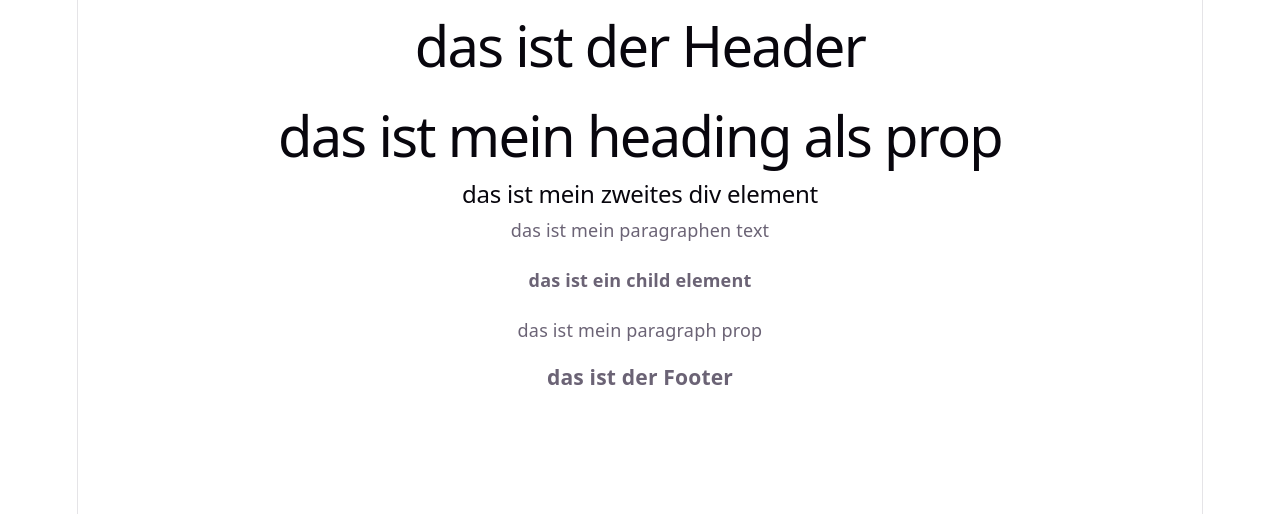
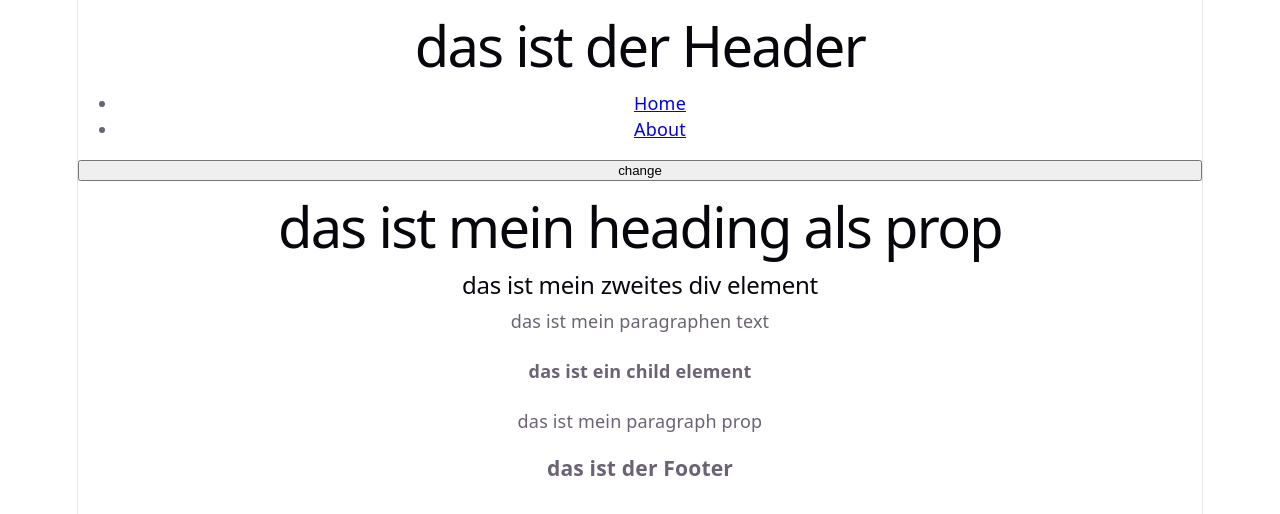
Before and after one commit to pewobox79/itzbund_react_js_woche3, a React (Vite) app in the folder react-basic/: page / in a window 1280 px wide. Shown: the top 514 px of the page. Built offline with nearby package versions, Linux system fonts and the light colour scheme.

Commit message:
usestate

```diff
--- a/react-basic/package.json
+++ b/react-basic/package.json
@@ -3,6 +3,8 @@
   "private": true,
   "version": "0.0.0",
   "keywords": ["javascript", "react", "dom"],
+  "author": "peter wolf",
+  "license": "MIT",
   "type": "module",
   "scripts": {
     "dev": "vite",
--- a/react-basic/src/App.jsx
+++ b/react-basic/src/App.jsx
@@ -2,7 +2,7 @@ import './App.css'
 import Homepage from './pages/Homepage'
 
 export default function App() {
-
+  console.log("App rendered")
   // => App.jsx ist repräsentativ für den späteren Router
   return <Homepage/>
 }
--- a/react-basic/src/components/Header.jsx
+++ b/react-basic/src/components/Header.jsx
@@ -1,8 +1,11 @@
+import Navigation from "./Navigation/Navigation"
+import { memo } from "react"
 const Header = () => {
-
+    console.log("header rendered")
     return <header>
         <h1>das ist der Header</h1>
+        <Navigation/>
     </header>
 }
 
-export default Header
+export default memo(Header)
--- a/react-basic/src/components/Heading.jsx
+++ b/react-basic/src/components/Heading.jsx
@@ -1,8 +1,8 @@
 import Paragraph from "./Paragraph"
 
 const Heading = (props) => {
+    console.log("heading rendered")
     // => props entspricht immer einem
-    console.log("props in heading", props)
     // => falls props {} dann auf Keys prüfen und länge abfragen == early return
     if (Object.keys(props).length === 0) return
 
--- /dev/null
+++ b/react-basic/src/components/Navigation/NavItem.jsx
@@ -0,0 +1,22 @@
+import { useState } from "react"
+
+const NavItem = ({uid, label, href}) => {
+
+    console.log("element rendered", uid)
+    const [fontChange, setFontChange] = useState(false)
+
+    function handleFontChange() {
+        setFontChange(!fontChange)
+        console.log("innerhalb der function", fontChange)
+
+    }
+
+    console.log("ausserhalb der funktion", fontChange)
+    return <li onClick={handleFontChange}>
+        <a
+            href={href}
+            style={{ fontWeight: fontChange ? "bold" : "" }}>{label}</a>
+    </li>
+}
+
+export default NavItem
--- /dev/null
+++ b/react-basic/src/components/Navigation/Navigation.jsx
@@ -0,0 +1,18 @@
+import { navData } from "../../static/navData"
+import NavItem from "./NavItem"
+
+const Navigation = () => {
+
+    const ListElements = navData.map((item) => {
+        return <NavItem
+        key={`nav_list_item_${item.uid}`}
+        {...item}/>
+    })
+    return <nav>
+        <ul>
+            {ListElements}
+        </ul>
+    </nav>
+}
+
+export default Navigation
--- a/react-basic/src/components/Paragraph.jsx
+++ b/react-basic/src/components/Paragraph.jsx
@@ -1,5 +1,5 @@
 export default function Paragraph(props){
-
+    console.log("paragraph rendered")
     const {text} = props
     return <p>{text}</p>
 }
--- a/react-basic/src/layouts/MainLayout.jsx
+++ b/react-basic/src/layouts/MainLayout.jsx
@@ -1,9 +1,16 @@
+import { useState } from "react"
 import Footer from "../components/Footer"
 import Header from "../components/Header"
 
 const MainLayout = ({children}) => {
+
+    console.log("mainlayout rendered")
+    const [changed, setChanged] = useState(false)
+
+    console.log("changed", changed)
     return <>
-        <Header />
+        <Header changed={changed}/>
+        <button onClick={()=> setChanged(!changed)}>change</button>
         <main>
             {children}
         </main>
--- a/react-basic/src/pages/Homepage.jsx
+++ b/react-basic/src/pages/Homepage.jsx
@@ -2,6 +2,7 @@ import Heading from "../components/Heading"
 import Paragraph from "../components/Paragraph"
 
 const Homepage = () => {
+    console.log("homepage rendered")
     return <>
         <div>
             <Heading
--- /dev/null
+++ b/react-basic/src/static/navData.js
@@ -0,0 +1,12 @@
+export const navData = [
+    {
+        uid: "listelement1",
+        label: "Home",
+        href: "/"
+    },
+    {
+        uid: "listelement2",
+        label: "About",
+        href: "/about"
+    }
+]
```
Also changed, not shown: react-basic/src/components/Footer.jsx (+5 -2 lines), 1 other file (tests, documents, lock files or other folders).
